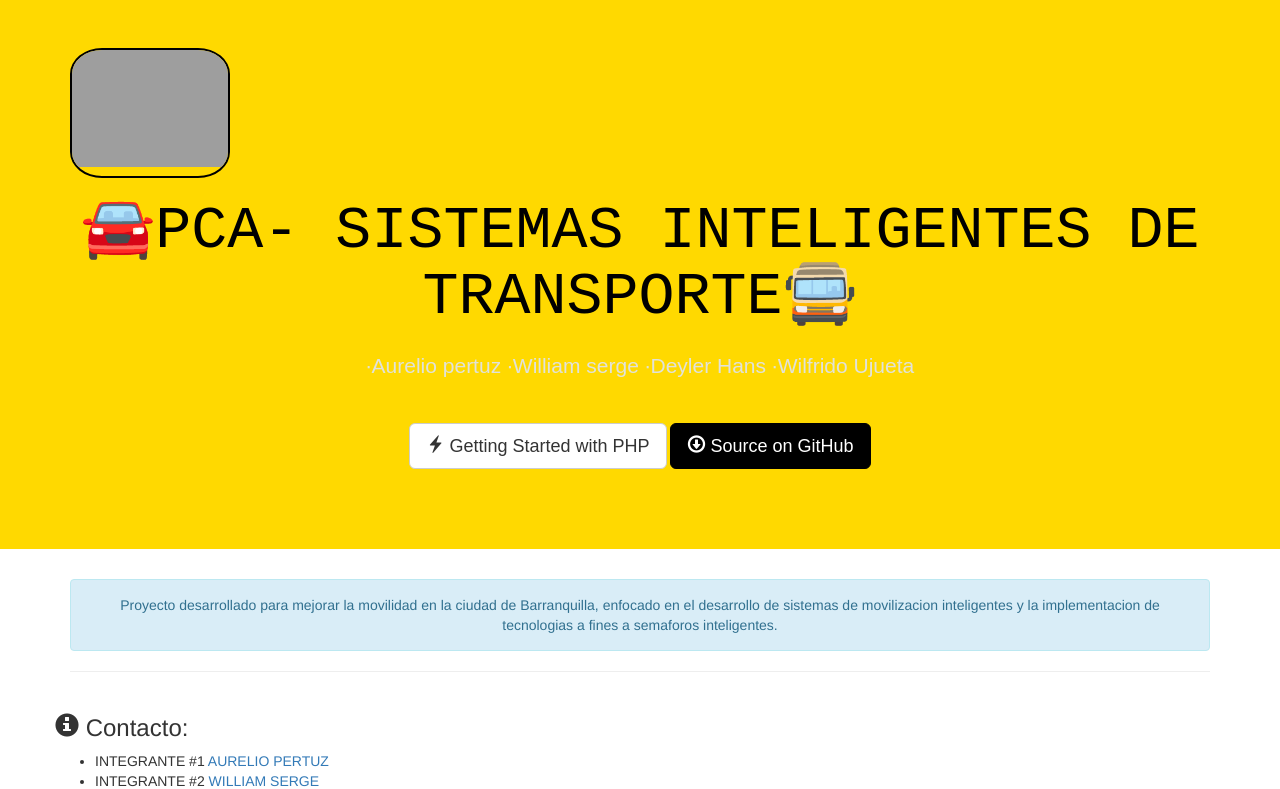
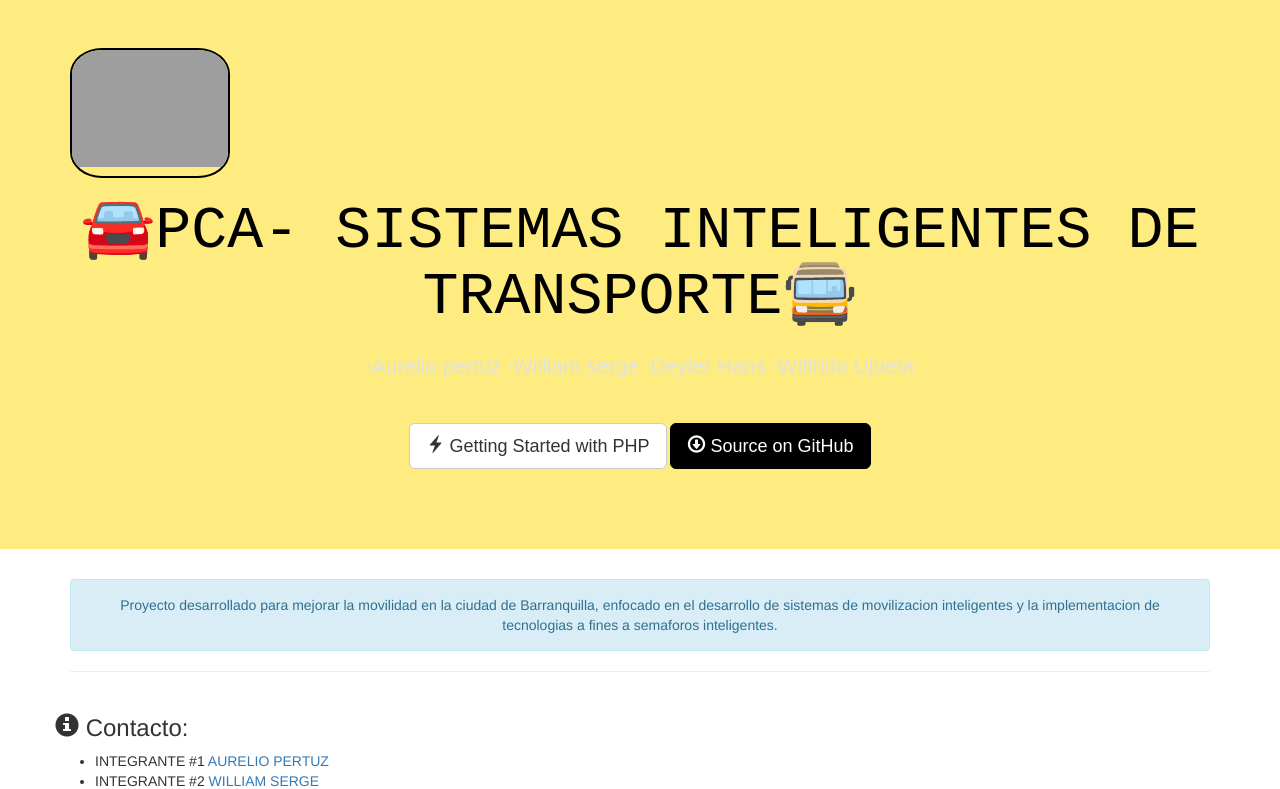
Before and after one commit to aureliopertuz1/pca-its, a PHP site: template web/views/index.twig in a window 1280 px wide. Shown: the part 51-840 px from the top of the page. Run offline with PHP 8.4, Linux system fonts and the light colour scheme; the template is opened without the code that fills it, so the values that code supplies are empty; some libraries are stand-ins or nearby versions; grey boxes are pictures that could not be loaded.

Commit message:
Update main.css

```diff
--- a/web/stylesheets/main.css
+++ b/web/stylesheets/main.css
@@ -1,5 +1,5 @@
 .jumbotron {
-  background: #ffd900;
+  background: #ffd9007e;
   color: rgb(0, 0, 0);
   padding-bottom: 80px;
   font-family: sans-serif;
```
